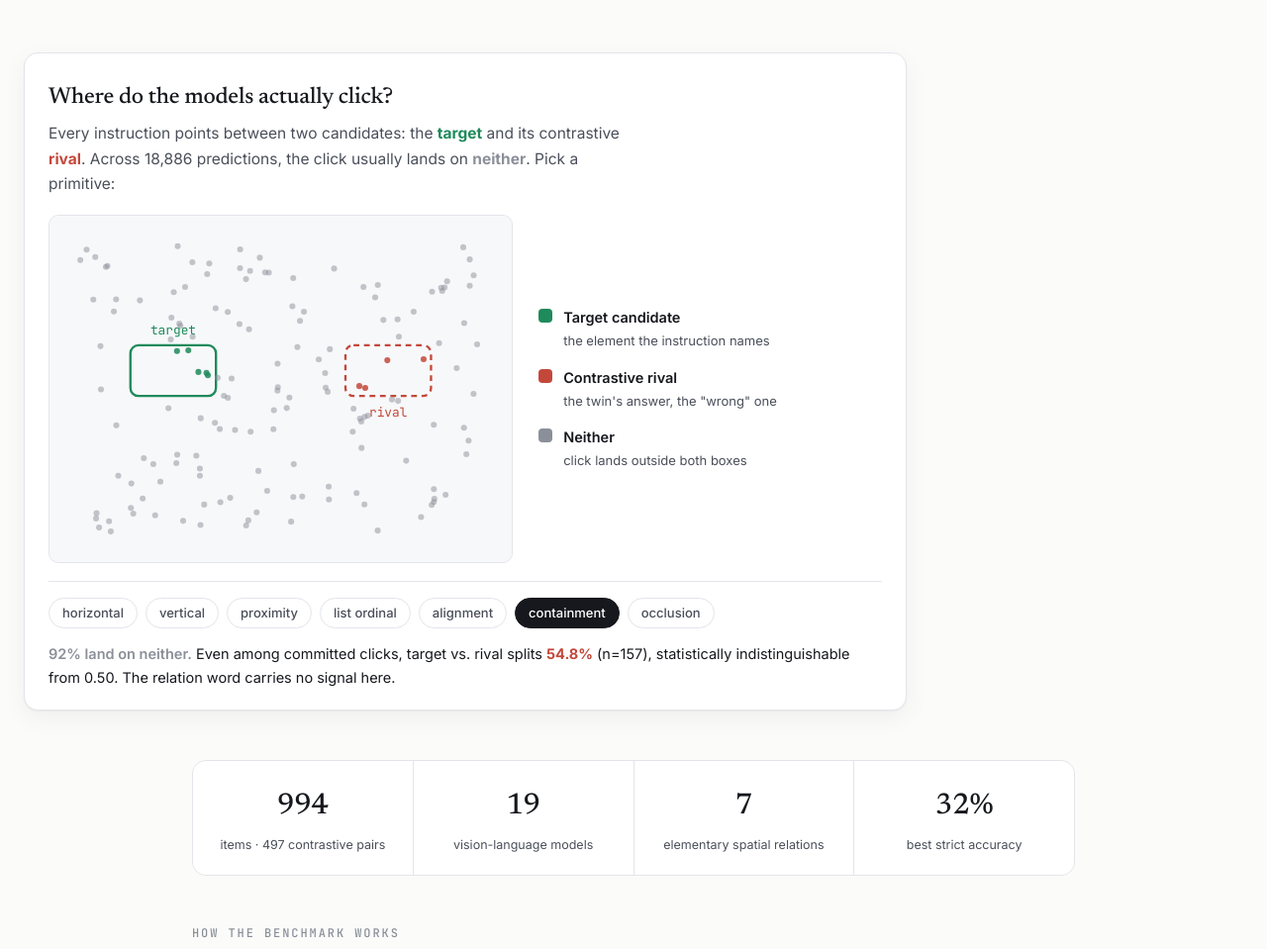
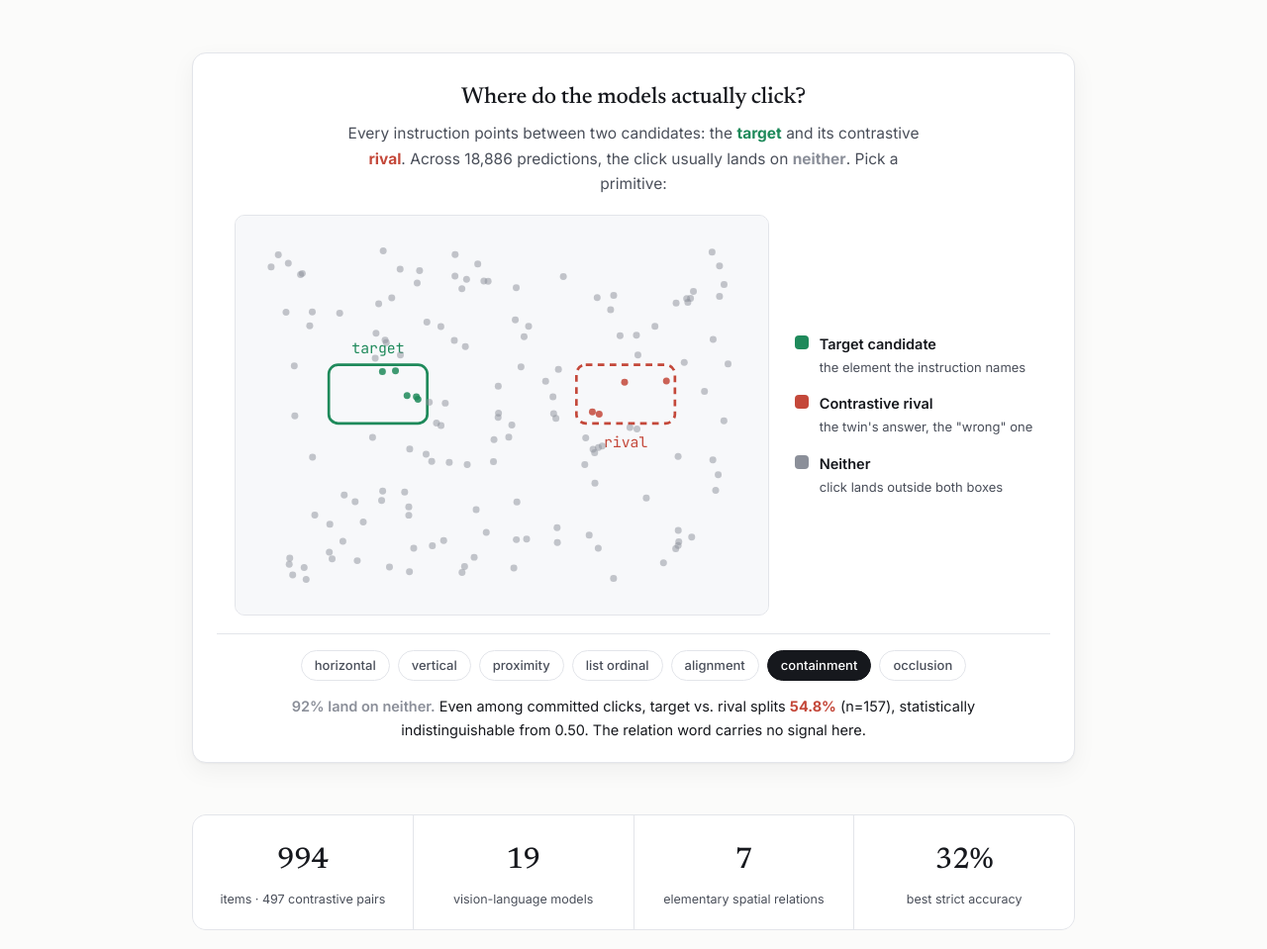
Before and after one commit to Abrar2652/gui-primitives, a plain HTML site: page index.html in a window 1280 px wide. Shown: the part 600-1559 px from the top of the page at 99% size. Drawn offline with Linux system fonts and the light colour scheme.

Commit message:
Update index.html

```diff
--- a/index.html
+++ b/index.html
@@ -78,7 +78,7 @@ h1 .mono{font-family:"JetBrains Mono",monospace;font-weight:500;font-size:.82em;
 .btn svg{width:16px;height:16px;fill:currentColor}
 
 /* ---------- hero figure ---------- */
-.hero{margin:52px 0 8px}
+.hero{margin:52px auto 8px}
 .figcard{
   background:var(--panel);border:1px solid var(--line);border-radius:var(--radius);
   padding:26px 24px 20px;box-shadow:0 1px 2px rgba(20,24,29,.04),0 8px 24px rgba(20,24,29,.05);
@@ -109,11 +109,20 @@ h1 .mono{font-family:"JetBrains Mono",monospace;font-weight:500;font-size:.82em;
 .readout b{color:var(--target)}
 .readout .neither-n{color:var(--neither);font-weight:600}
 
+/* hero card: center everything */
+.hero .figcard h2{text-align:center}
+.hero .figcard .lede{margin-left:auto;margin-right:auto;text-align:center}
+.hero .plot-row{grid-template-columns:minmax(0,540px) auto;justify-content:center}
+.hero .controls{justify-content:center}
+.hero .readout{text-align:center;max-width:700px;margin-left:auto;margin-right:auto}
+@media(max-width:720px){.hero .plot-row{grid-template-columns:1fr;justify-items:center}.hero .legend{align-items:flex-start}}
+
 /* ---------- generic section ---------- */
 section{padding:52px 0}
+section.wrap{padding:56px 24px}
 .eyebrow{
-  font:500 12px/1 "JetBrains Mono",monospace;letter-spacing:.16em;text-transform:uppercase;
-  color:var(--neither);margin-bottom:14px;
+  font:600 13.5px/1 "JetBrains Mono",monospace;letter-spacing:.16em;text-transform:uppercase;
+  color:var(--ink-soft);margin-bottom:18px;
 }
 h2.sec{font-family:"Newsreader",serif;font-weight:500;font-size:clamp(24px,3.4vw,32px);letter-spacing:-.01em;margin:0 0 18px}
 .abstract-body{font-size:17.5px;line-height:1.72;color:var(--ink)}
@@ -222,7 +231,7 @@ footer{padding:44px 0 60px;text-align:center;color:var(--ink-soft);font-size:13.
 </div>
 
 <!-- ============ stat strip ============ -->
-<section class="wrap" style="padding-top:34px">
+<section class="wrap" style="padding-top:36px;padding-bottom:8px">
   <div class="stats">
     <div class="stat"><div class="num">994</div><div class="lab">items · 497 contrastive pairs</div></div>
     <div class="stat"><div class="num">19</div><div class="lab">vision-language models</div></div>
@@ -232,7 +241,7 @@ footer{padding:44px 0 60px;text-align:center;color:var(--ink-soft);font-size:13.
 </section>
 
 <!-- ============ pair explainer ============ -->
-<section class="wrap" style="padding-top:44px">
+<section class="wrap">
   <div class="eyebrow">How the benchmark works</div>
   <h2 class="sec">One screenshot, one word flipped</h2>
   <div class="figcard" style="padding-top:22px">
```
